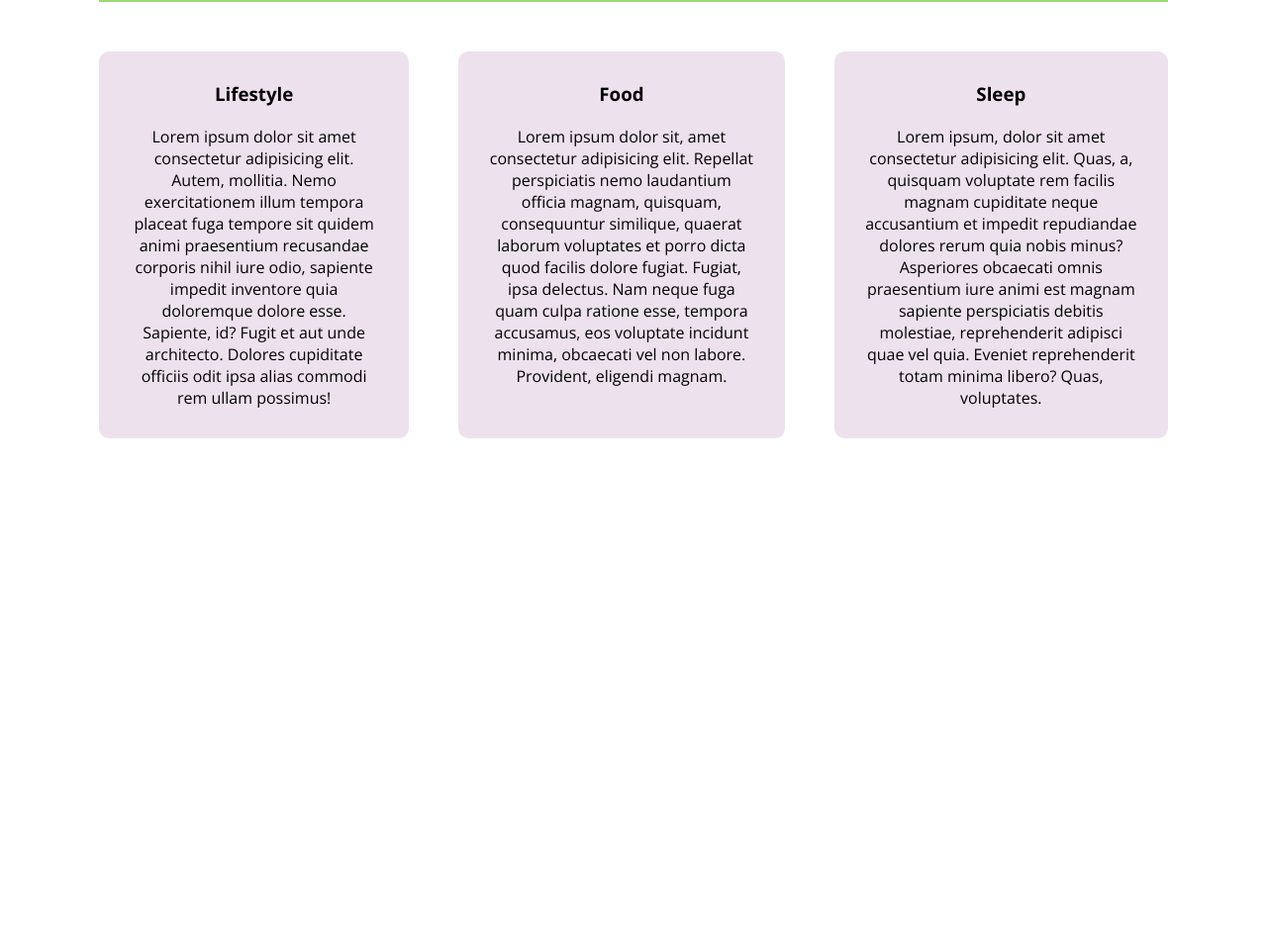
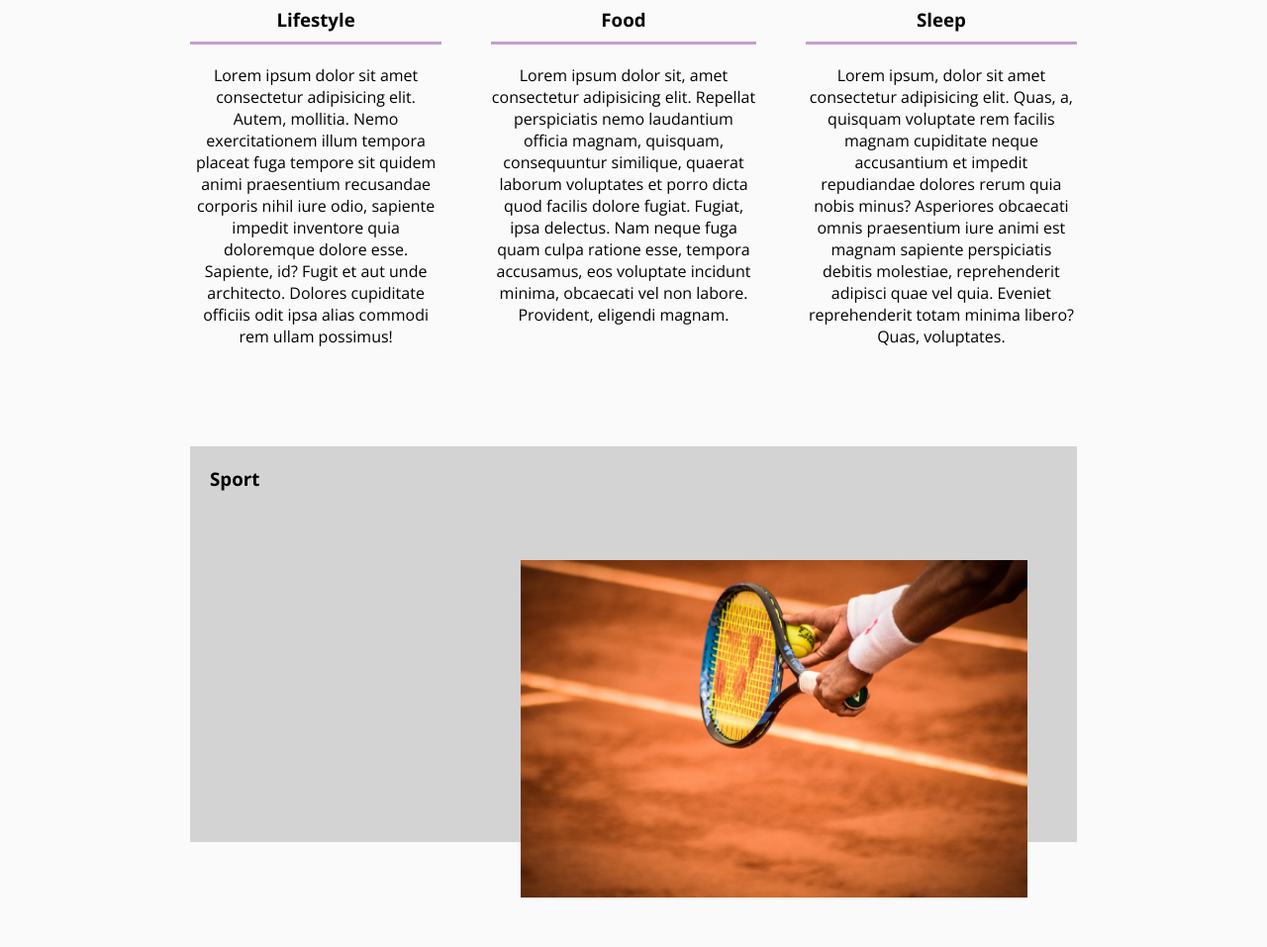
Before and after one commit to duck1s/watermelon-website, a plain HTML site: page index.html in a window 1280 px wide. Shown: the part 678-1635 px from the top of the page at 99% size. Before the commit the page ends 1171 px from the top, so only its background shows below. Drawn offline with nearby package versions, Linux system fonts and the light colour scheme.

Commit message:
Website finetune en tennis section begin

```diff
--- a/css/style.css
+++ b/css/style.css
@@ -6,14 +6,18 @@
 }
 
 body {
-    min-height: 100vh;
+    background-color: rgb(250, 250, 250);
 }
 
 nav {
     display: flex;
     justify-content: space-between;
     align-items: center;
-    padding: 30px 100px;
+    padding: 30px 15%;
+}
+
+#currentnav {
+    font-weight: bold;
 }
 
 nav ul {
@@ -40,34 +44,47 @@ nav ul li {
 
 
 main {
-    padding: 50px 100px;
+    padding: 50px 15%;
 }
 
 #home-section1 {
     display: flex;
     justify-content: space-between;
     gap: 50px;
+    margin-bottom: 100px;
 }
 
 #home-section1 h1 {
     text-align: center;
-    padding-top: 30px;
+    padding-bottom: 10px;
+    border-bottom: 3px solid rgb(200, 155, 211);
+    margin-bottom: 20px;
 }
 
 #home-section1 p {
     text-align: center;
-    padding: 30px;
-    padding-top: 20px;
 }
 
 #home-section1 section {
-    background-color: #eee1ee;
-    border-radius: 10px;
 }
 
 #home-section1-title {
-    margin-bottom: 50px;
+    margin-bottom: 10px;
     text-align: center;
-    border-bottom: 5px solid rgb(155, 218, 114);
     padding-bottom: 40px;
 }
+
+#home-section2 {
+    min-height: 50vh;
+    background: lightgray;
+}
+
+#home-section2 h1 {
+    padding: 20px;
+}
+
+#home-section2-tennisimg {
+    width: 40vw;
+    float: right;
+    margin: 50px;
+}
--- a/index.html
+++ b/index.html
@@ -15,7 +15,7 @@
         <nav>
             <h1>Oefen Website #1</h1>
             <ul>
-                <li><a href="index.html">Home</a></li>
+                <li><a id="currentnav" href="index.html">Home</a></li>
                 <li><a href="#">About</a></li>
                 <li><a href="#">Work</a></li>
                 <li><a href="#">Contact</a></li>
@@ -45,6 +45,12 @@
                 </p>
             </section>
         </section>
+        <section id="home-section2">
+            <section id="home-section2-sport">
+                <h1>Sport</h1>
+                <figure ><img id="home-section2-tennisimg" src="img/tennis.png" alt="Foto van tennis"></figure>
+            </section>
+        </section>
     </main>
     <footer>
 
```
Also changed, not shown: img/tennis.png (added).
